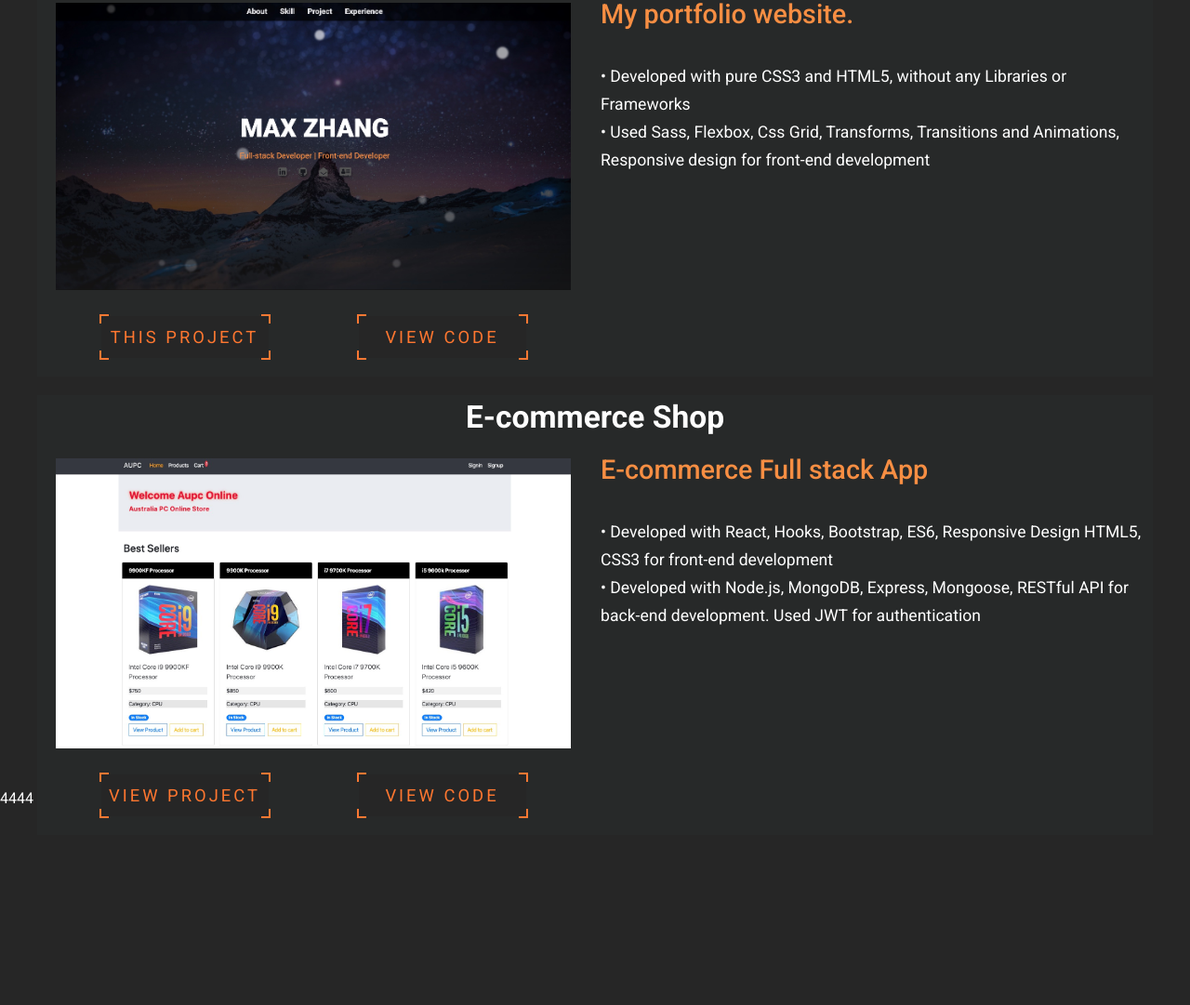
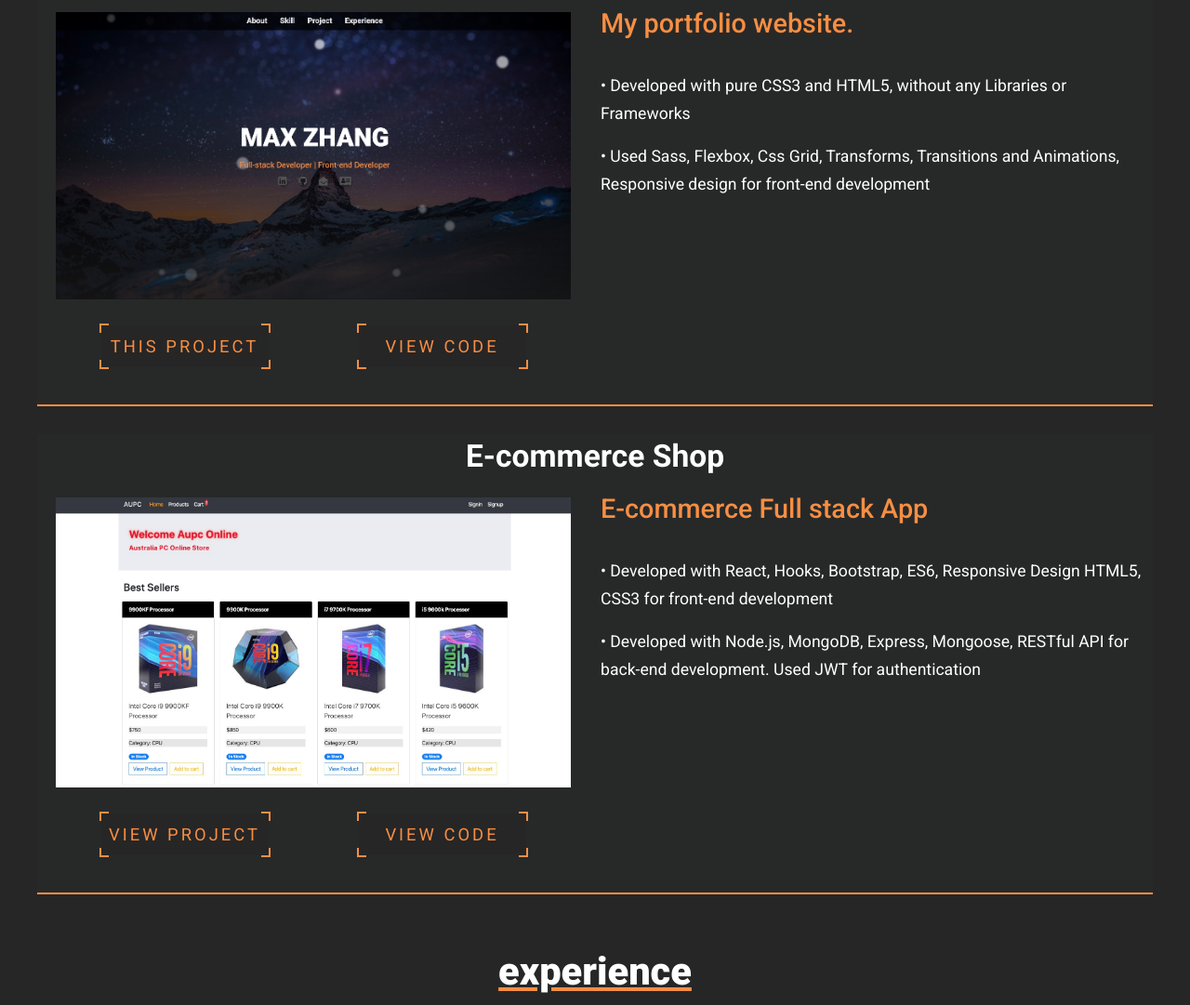
Before and after one commit to maxzhang686/resume, a website: page index.html in a window 1280 px wide. Shown: the part 1362-2443 px from the top of the page at 93% size. Before the commit the page ends 2260 px from the top, so only its background shows below. Drawn offline with Linux system fonts and the light colour scheme.

Commit message:
rename css, add padding in project-box

```diff
--- a/index.html
+++ b/index.html
@@ -16,7 +16,7 @@
         <div class="snow-2"></div>
         <div class="snow-3"></div>
       </div> -->
-      <div class="area">
+      <div class="background-area">
         <ul class="circles">
           <li></li>
           <li></li>
@@ -108,26 +108,6 @@
               <p><span>•	</span>Advanced IT & Computer Hardware skills</p>
             </div>
           </div>
-
-
-          <!-- <div class="introduce">
-            <p>  I am currently looking for front end/full stack developer position in a company
-            where I can bring my proficiencies in website development,
-            software development and strengthen my skills. </p>
-            </br>
-            <p>I want to emerge as a successful, true professional through my 'Can Do’ attitude, hard work,
-              high motivation & always willing to go extra miles.</p>
-          </div>
-          <div class="skill">
-            <p><span>•	Front-end Languages: </span> HTML5, CSS3, Sass, JavaScript (ES6+)</p>
-            <p><span>•	Front-end Frameworks: </span> React, Redux, Styled-components</p>
-            <p><span>•	UI Libraries: </span> Bootstrap, Material-UI, Ant Design</p>
-            <p><span>•	UI Libraries: </span> Node.js, Express</p>
-            <p><span>•	Database: </span> MongoDB, DynamoDB, MySQL</p>
-            <p><span>•	Tooling: </span> Git, GitHub, NPM, JIRA, Bitbucket</p>
-            <p><span>•	Methodologies: </span> Agile/Scrum</p>
-            <p><span>•	Advanced IT & Computer Hardware skills</span></p>
-          </div> -->
         </di>
 
       </section>
@@ -183,7 +163,7 @@
 
       </section>
 
-      <section id="experience">4444</section>
+      <section id="experience"><div class="title">experience</div></section>
       <section id=""></section>
     </main>
     <footer></footer>
--- /dev/null
+++ b/sass/components/_experience.scss
@@ -0,0 +1,7 @@
+#experience {
+  max-width: 1200px;
+  top: -3rem;
+  position: relative;
+  padding-top: 3rem;
+  margin: auto;
+}
--- a/sass/components/_header.scss
+++ b/sass/components/_header.scss
@@ -127,7 +127,7 @@
   }
 }
 
-.area{
+.background-area{
   width: 100%;
   height:100vh;
   }
--- a/sass/components/_project.scss
+++ b/sass/components/_project.scss
@@ -1,5 +1,4 @@
 #project {
-  height: 1000px;
   max-width: 1200px;
   top: -3rem;
   position: relative;
@@ -8,7 +7,10 @@
 }
 
 .project-box {
-  margin-top: 20px;
+  margin-top: 30px;
+  padding-bottom: 20px;
+  border-bottom: 2px solid;
+  border-color: $color-title;
   display: grid;
   width: 100%;
   //justify-content:center;
@@ -76,7 +78,7 @@
     text-transform: uppercase;
     text-align: center;
     line-height: 45px;
-    color: $color-secondary-dark;
+    color: $color-title;
     font-size: 1.15rem;
     text-decoration: none;
     letter-spacing: 3px;
@@ -97,7 +99,7 @@
       position: absolute;
       width: 10px;
       height: 10px;
-      background:$color-secondary-dark;
+      background:$color-title;
       transition: 1s;
       //mix-blend-mode: hue;
       z-index: -50;
@@ -162,13 +164,16 @@
 .project-detail {
   grid-area: detail;
   align-self: start;
+  p {
+    margin-bottom: 1rem;
+  }
 
 }
 .project-detail__title {
   p {
     font-size: 1.8rem;
     font-weight: 500;
-    line-height: 25px;
+    line-height: 1.5625rem;
     color: $color-title;
   }
 }
```
Also changed, not shown: css/main.css, 1 other file.
